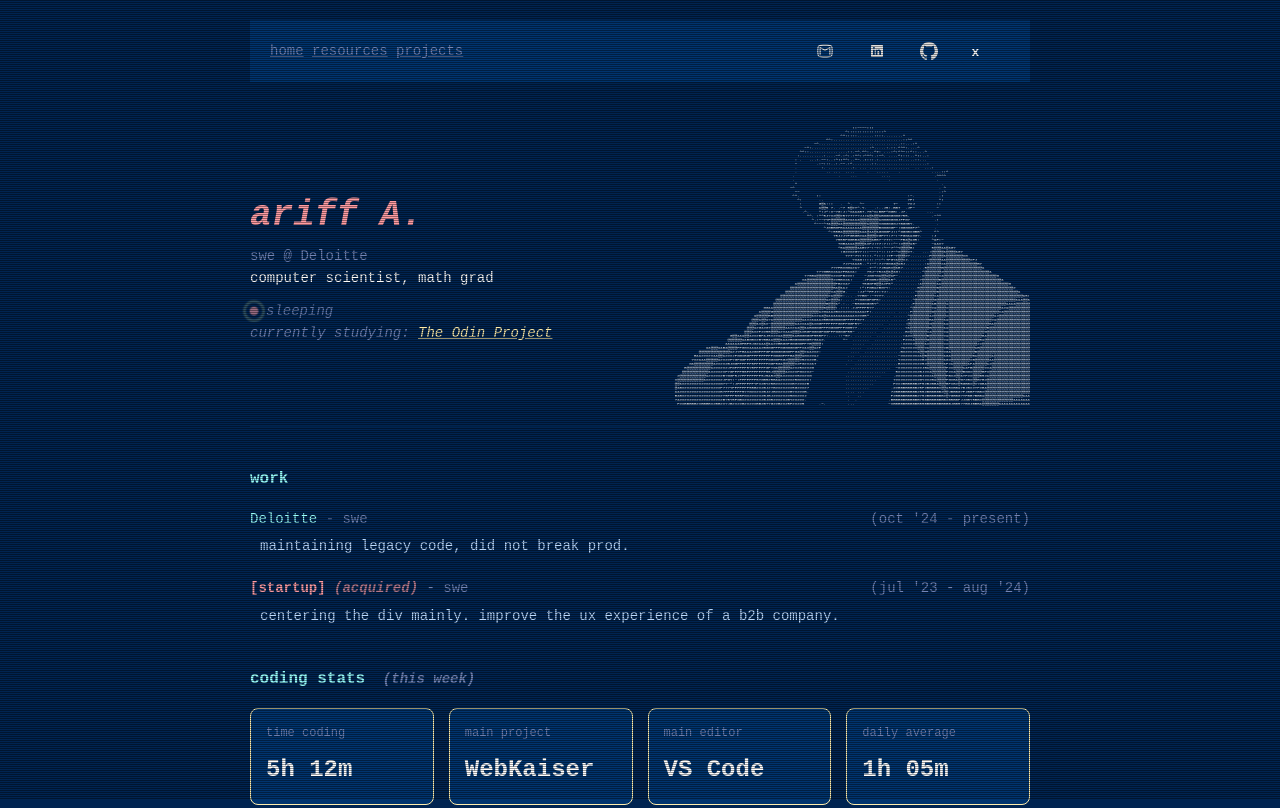
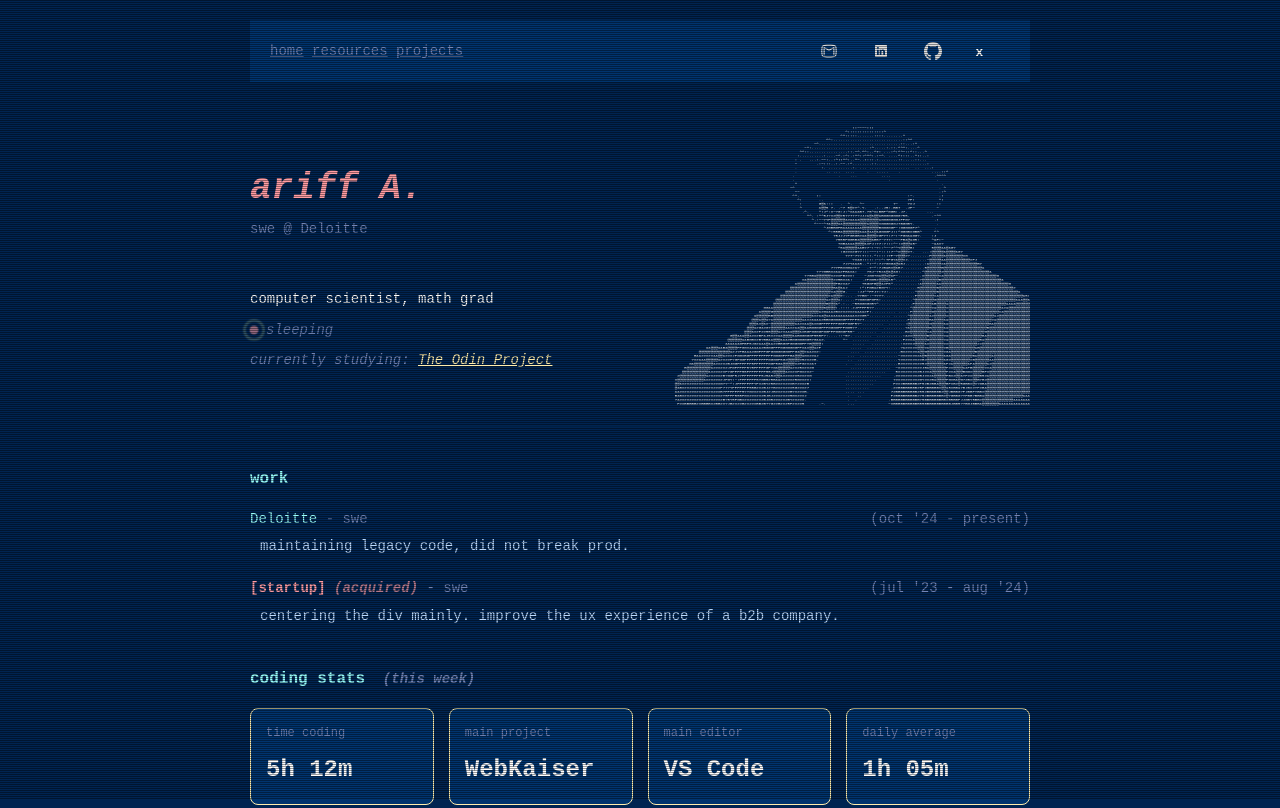
Before and after one commit to rffgrayson/Ariff_dev, a website built with webpack: page src/template.html in a window 1280 px wide. Shown: the top 808 px of the page. Built offline with nearby package versions, Linux system fonts and the light colour scheme; no server answers.

Commit message:
adjust the details in the header

```diff
--- a/src/styles.css
+++ b/src/styles.css
@@ -127,13 +127,17 @@ h2 {
   color: var(--comment);
 }
 
+.subtitle {
+  margin-bottom: 3rem;
+}
+
 .status,
 .reading {
   font-style: italic;
 }
 
 .bio {
-  margin-bottom: 10px;
+  margin-bottom: 0.5rem;
 }
 
 /* ============================= */
@@ -233,7 +237,7 @@ a:hover {
   display: flex;
   align-items: center;
   gap: 12px;
-  margin-right: 20px;
+  margin-right: 1rem;
 }
 
 .contact button {
@@ -308,6 +312,7 @@ a:hover {
   display: flex;
   align-items: center;
   gap: 8px;
+  margin-bottom: 0.5rem;
 }
 
 .status-dot {
```
Also changed, not shown: src/template.html (+0 -1 lines).
